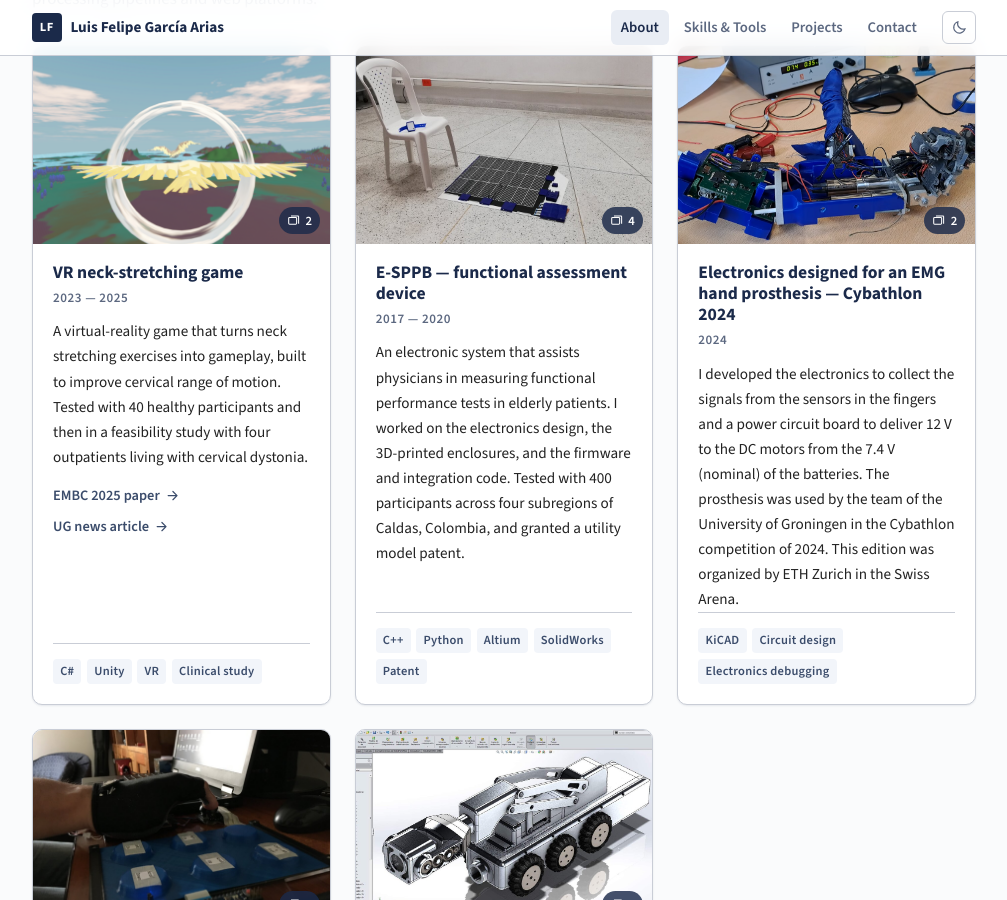
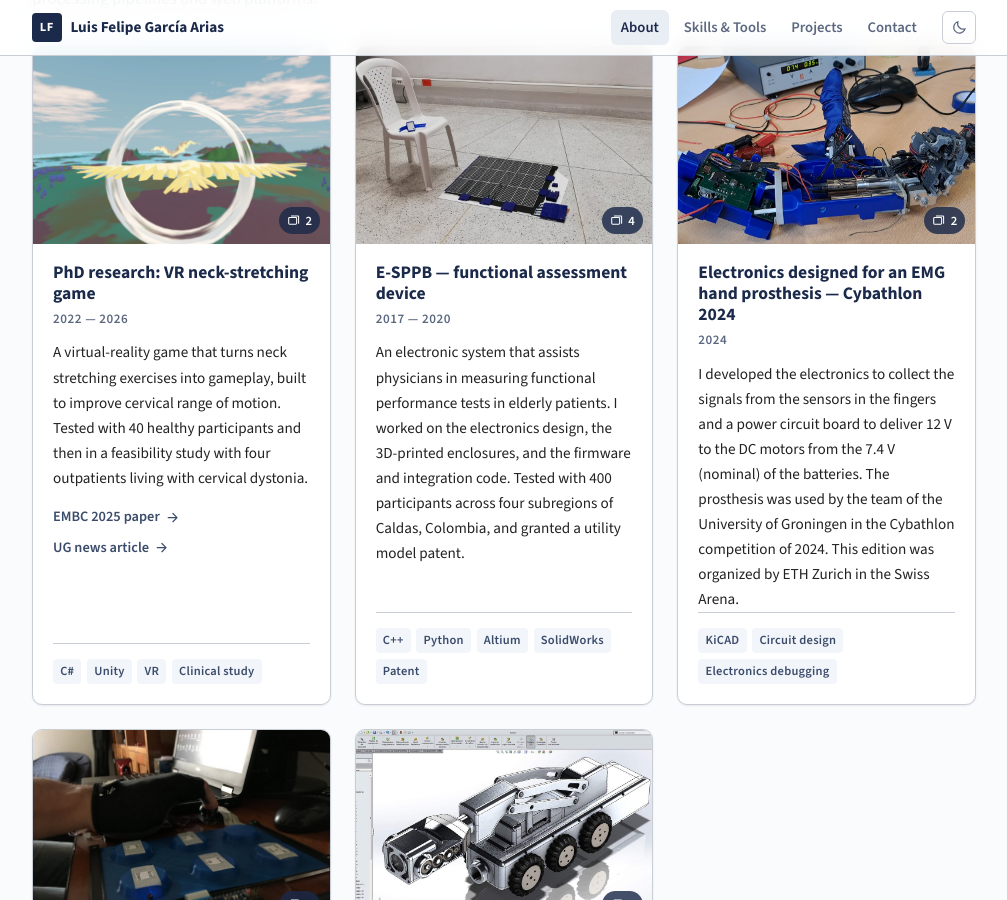
Before and after one commit to lufgarciaar/lufgarciaar.github.io, a Jekyll site: the page built from index.html, in a window 1280 px wide and 900 px high, scrolled down 1889 px. Shown: the whole window, without its empty margins (136-1143 px from the left). Built offline with Jekyll 4.4.1, drawn with Linux system fonts in a browser that asks for light colours.

Commit message:
fix: title and years

```diff
--- a/_data/projects.yml
+++ b/_data/projects.yml
@@ -18,8 +18,8 @@
 #  to a consistent ratio so a mixed set still looks tidy.
 # ---------------------------------------------------------------------------
 
-- title: "VR neck-stretching game"
-  year: "2023 — 2025"
+- title: "PhD research: VR neck-stretching game"
+  year: "2022 — 2026"
   summary: >-
     A virtual-reality game that turns neck stretching exercises into gameplay,
     built to improve cervical range of motion. Tested with 40 healthy
```
